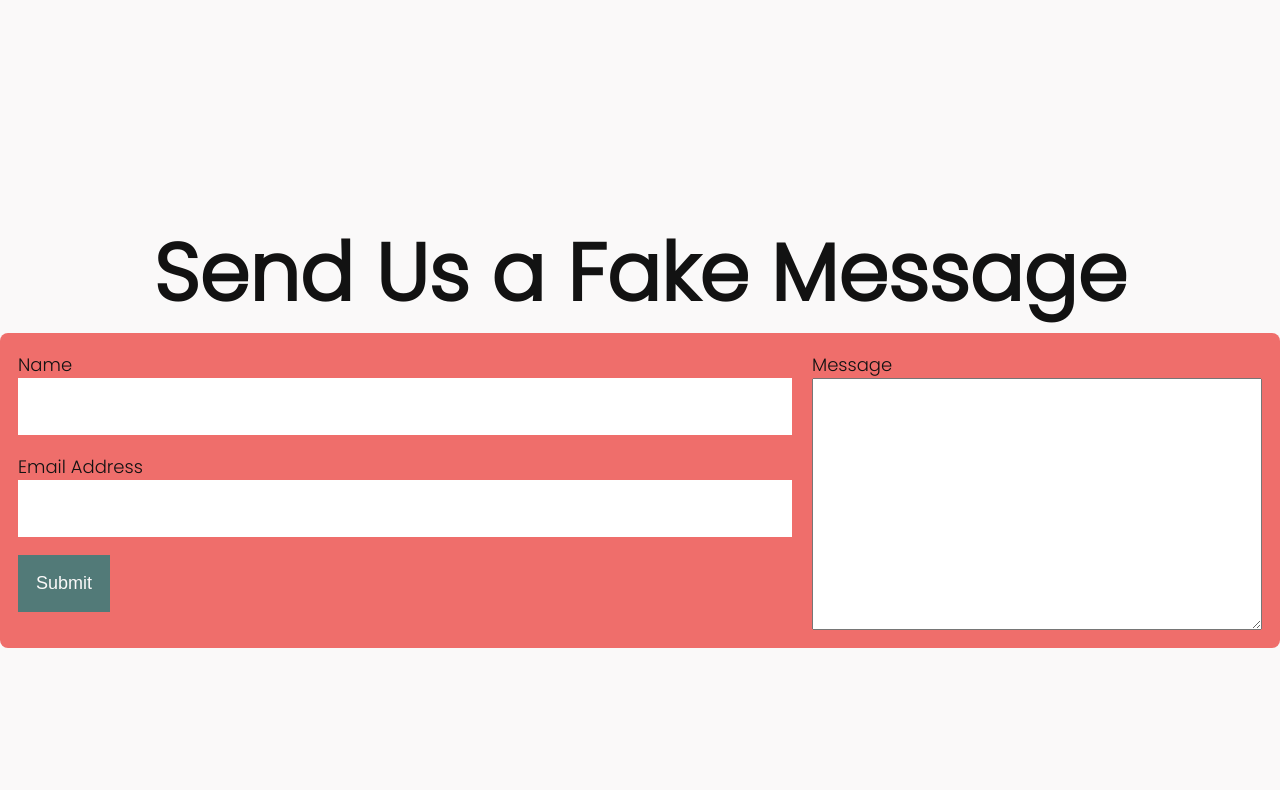
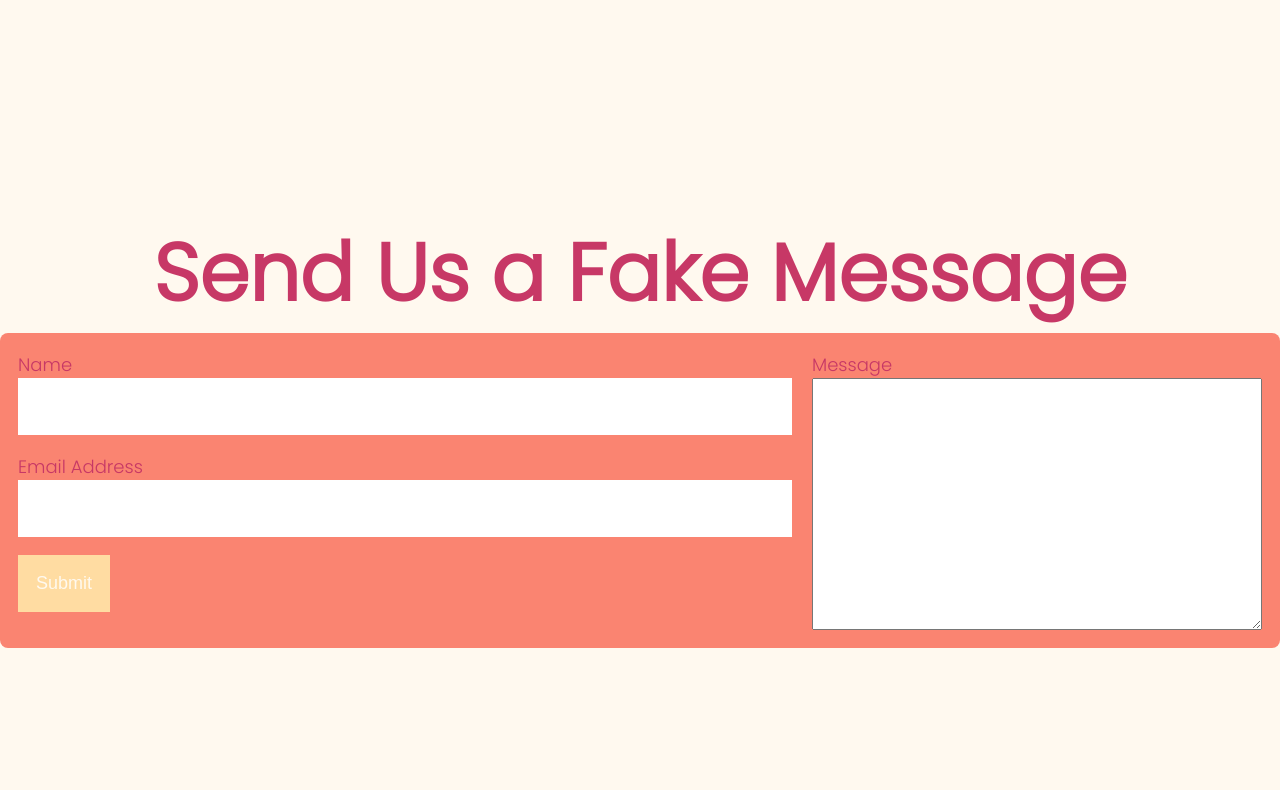
Before and after one commit to Kyvaneyden/practicalfinal, a plain HTML site: page index.html in a window 1280 px wide. Shown: the part 730-1520 px from the top of the page. Drawn offline with Linux system fonts and the light colour scheme.

Commit message:
Changed colour palette.

```diff
--- a/CSS/style.css
+++ b/CSS/style.css
@@ -1,14 +1,16 @@
 :root {
   --navHeight:   80px;
-  --yellow:      #F9C74F;
-  --lightCoral:  #EF6E6B;
-  --apricot:     #FFD6BA;
-  --lightGreen:  #BEE3DB;
-  --darkGreen:   #527A78;
-  --white:       #FAF9F9;
+  --yellow:      #fed053;
+  --lightCoral:  #fa8471;
+  --lightTan:     #ffd6ba;
+  --lightOrange:  #fd8f52;
+  --lightTangerine:   #ffdca2;
+  --white:       #fff9ef;
   --darkGray:     #121212;
-  --blueGray:    #555B6E;
-  --romanSilver: #757E95;
+  --blueGray:    #555b6e;
+  --romanSilver: #757e95;
+  --darkPink: #c73866;
+  --lightCream: #ffdca2;
 }
 
 * {
@@ -20,26 +22,26 @@
 
 /* notice how the default light theme colors are set by this class. */
 .light-theme {
-  --navBg:          var(--lightGreen);
+  --navBg:          var(--lightOrange);
   --navLinkHoverBg: var(--white);
   --mainBg:         var(--white);
-  --fontColor:      var(--darkGray);
-  --navLinkColor:   var(--lightCoral);
+  --fontColor:      var(--darkPink);
+  --navLinkColor:   var(--lightCream);
   --formBG:         var(--lightCoral);
   --formInput:      var(--romanSilver);
 }
 
 .dark-theme {
-  --yellow: #F9C74F;
-  --lightCoral: #392b48;
-  --apricot: #f2564fff;
-  --lightGreen: #0a0a0aff;
-  --darkGreen: #307a73;
-  --white: #1C1B2D;
-  --darkGray: #faa549ff;
+  --yellow: #fed053;
+  --lightCoral: #505050ff;
+  --lightTan: #f2564fff;
+  --lightOrange: #0a0a0aff;
+  --lightTangerine: #fe6973;
+  --white: #1a181aff;
+  --darkGray: #f2564fff;
   --blueGray: #060914;
   --romanSilver: #182649;
-  --font-color:  #b7d0f1ff;
+  --font-color:  #db1049;
 }
 
 /* toggle styles begin */
@@ -198,7 +200,7 @@ input[type=text]:focus {
 }
 
 .contact button {
- background: var(--darkGreen);
+ background: var(--lightTangerine);
  color: var(--white);
 }
 
```
